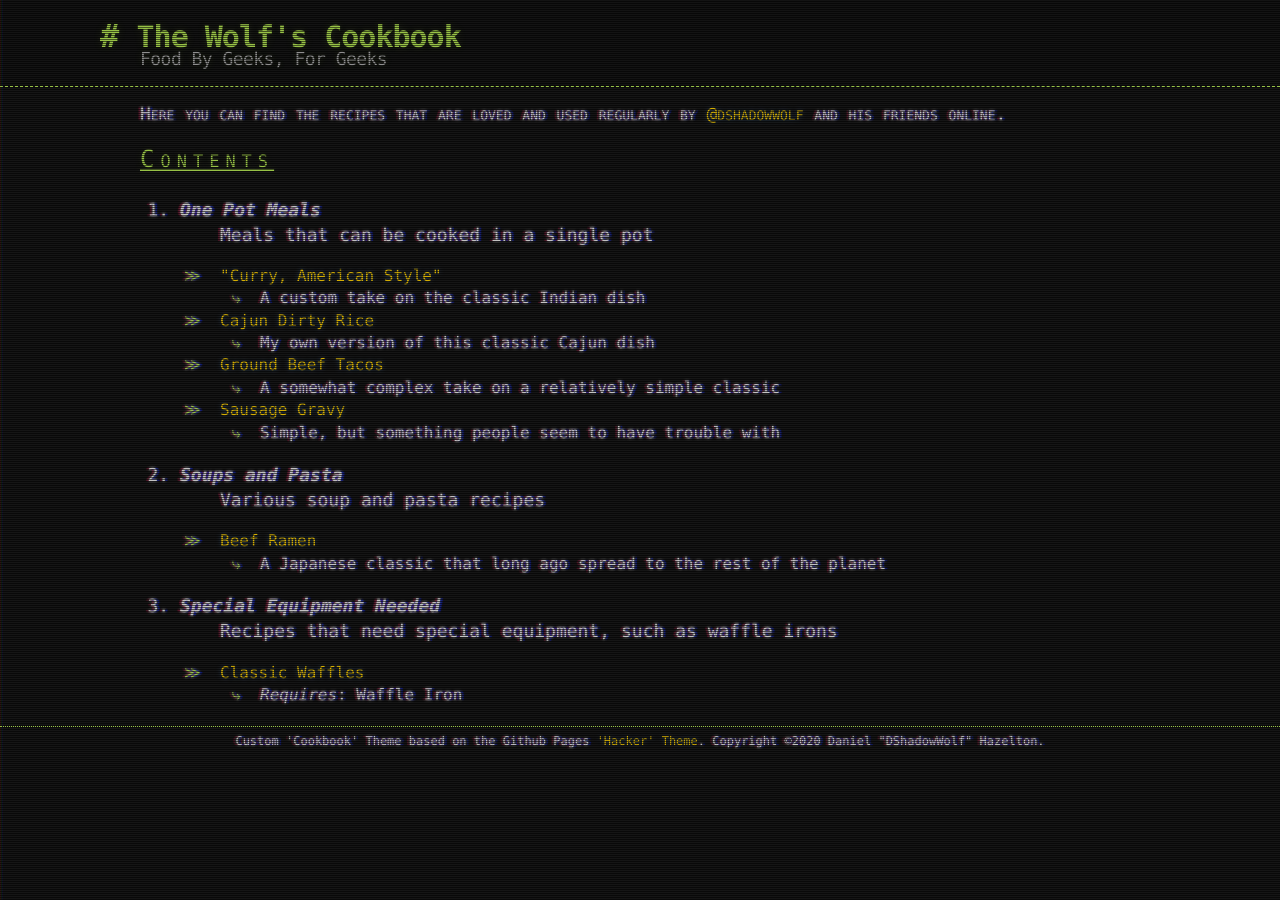
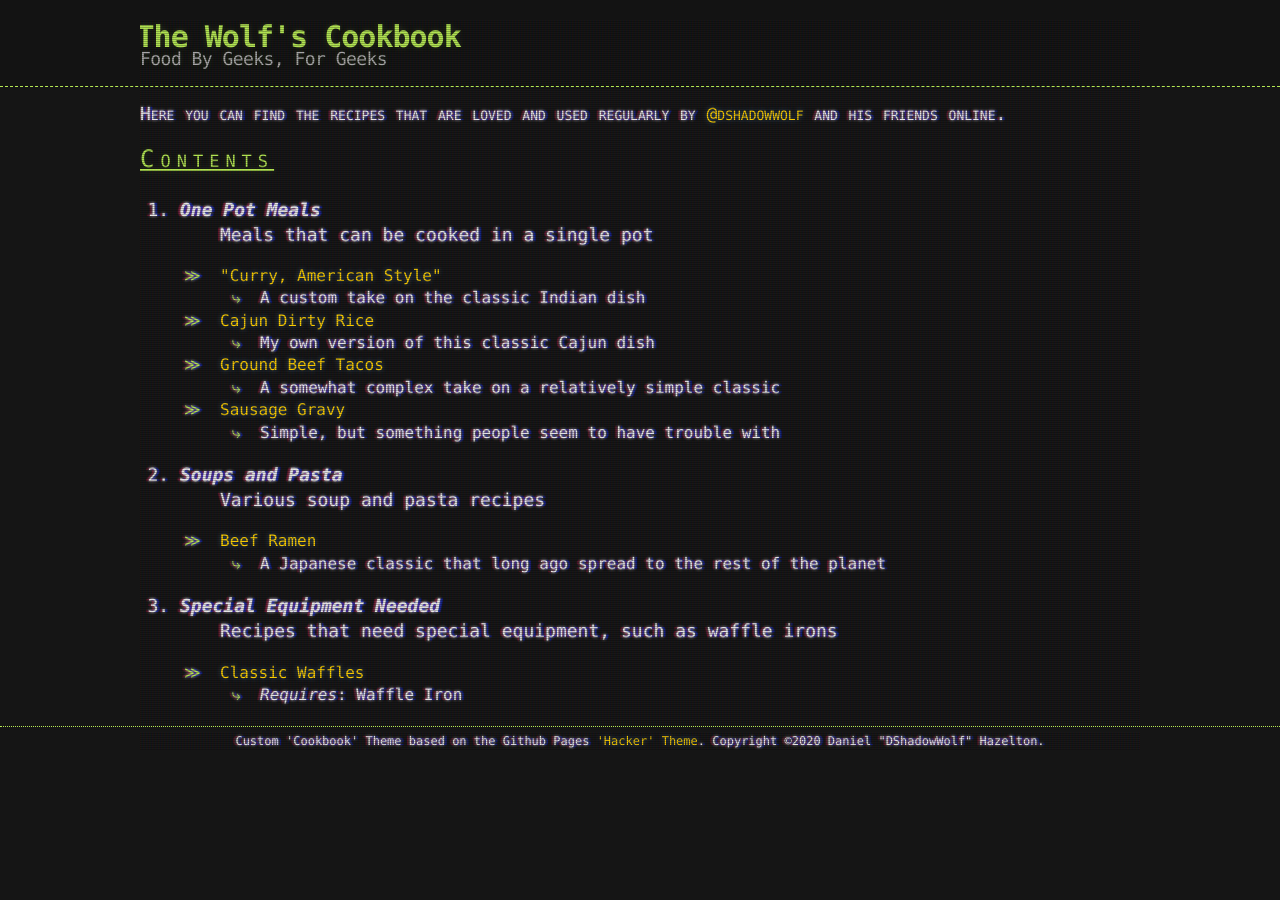
Before and after one commit to dshadowwolf/dshadowwolf.github.io, a Jekyll site: the page built from index.html, in a window 1280 px wide. Built offline with Jekyll 4.4.1, drawn with Linux system fonts in a browser that asks for light colours.

Commit message:
remove some needlessly tracked files and finally f*cking fix the issue with the screen effects not covering all content

```diff
--- a/_sass/cookbook-theme.scss
+++ b/_sass/cookbook-theme.scss
@@ -191,6 +191,16 @@
 
 }
 
+@keyframes flicker {
+    $steps:20;
+    @for $i from 0 through $steps {
+        #{percentage($i*(1/$steps))} {
+            opacity:random();
+        }
+    }
+}
+
+/*
 .container::before {
     content: " ";
     display: block;
@@ -203,7 +213,8 @@
     z-index: 2;
     background-size: 100% 2px, 3px 100%;
     pointer-events: none;
-    background-repeat: repeat-y;
+    height: 400px;
+    width: 400px;
 }
 
 
@@ -221,7 +232,8 @@
     pointer-events: none;
     animation: flicker 0.15s infinite;
     background-repeat: repeat-y;
-}
+    height: 100%;
+} */
 
 body {
     margin: 0;
@@ -240,6 +252,35 @@
     max-width: $container-max-width;
     margin: 0 auto;
     animation: textShadow 1.6s infinite;
+    overflow:hidden;
+    position:relative;
+
+    &::after {
+        content:" ";
+        display:block;
+        position:absolute;
+        top:0;
+        left:0;
+        bottom:0;
+        right:0;
+        background:transparentize($body-background,0.9);
+        opacity:0;
+        z-index:2;
+        pointer-events:none;
+    }
+    &::before {
+        content:" ";
+        display:block;
+        position:absolute;
+        top:0;
+        left:0;
+        bottom:0;
+        right:0;
+        background:linear-gradient(transparentize($body-background,1) 50%, transparentize(darken($body-background,10),0.75) 50%), linear-gradient(90deg,transparentize(#ff0000,0.94),transparentize(#00ff00,0.98),transparentize(#0000ff,0.94));
+        z-index:2;
+        background-size:100% 2px, 3px 100%;
+        pointer-events:none;
+    }
 }
 
 section {
```
Also changed, not shown: 14 other files.
